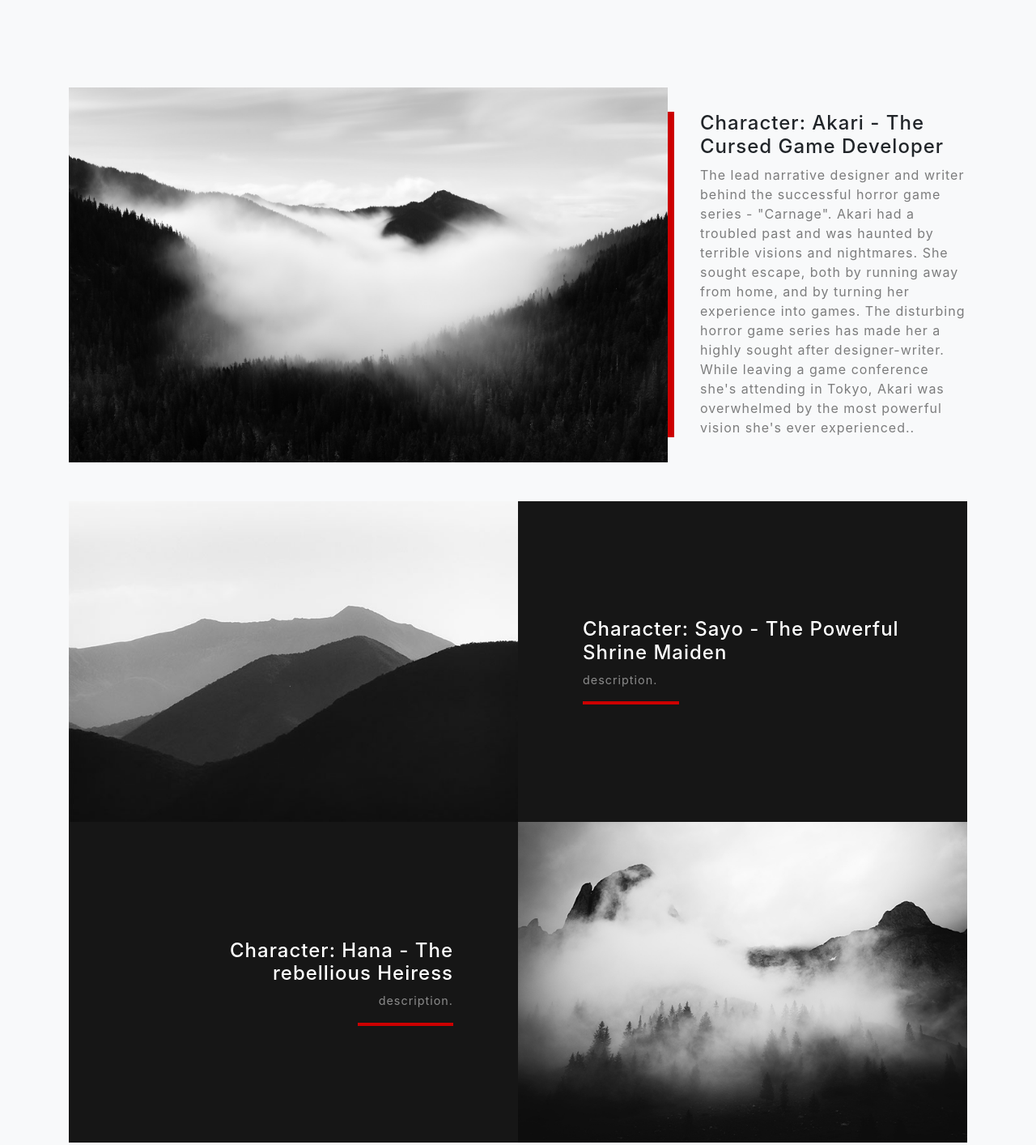
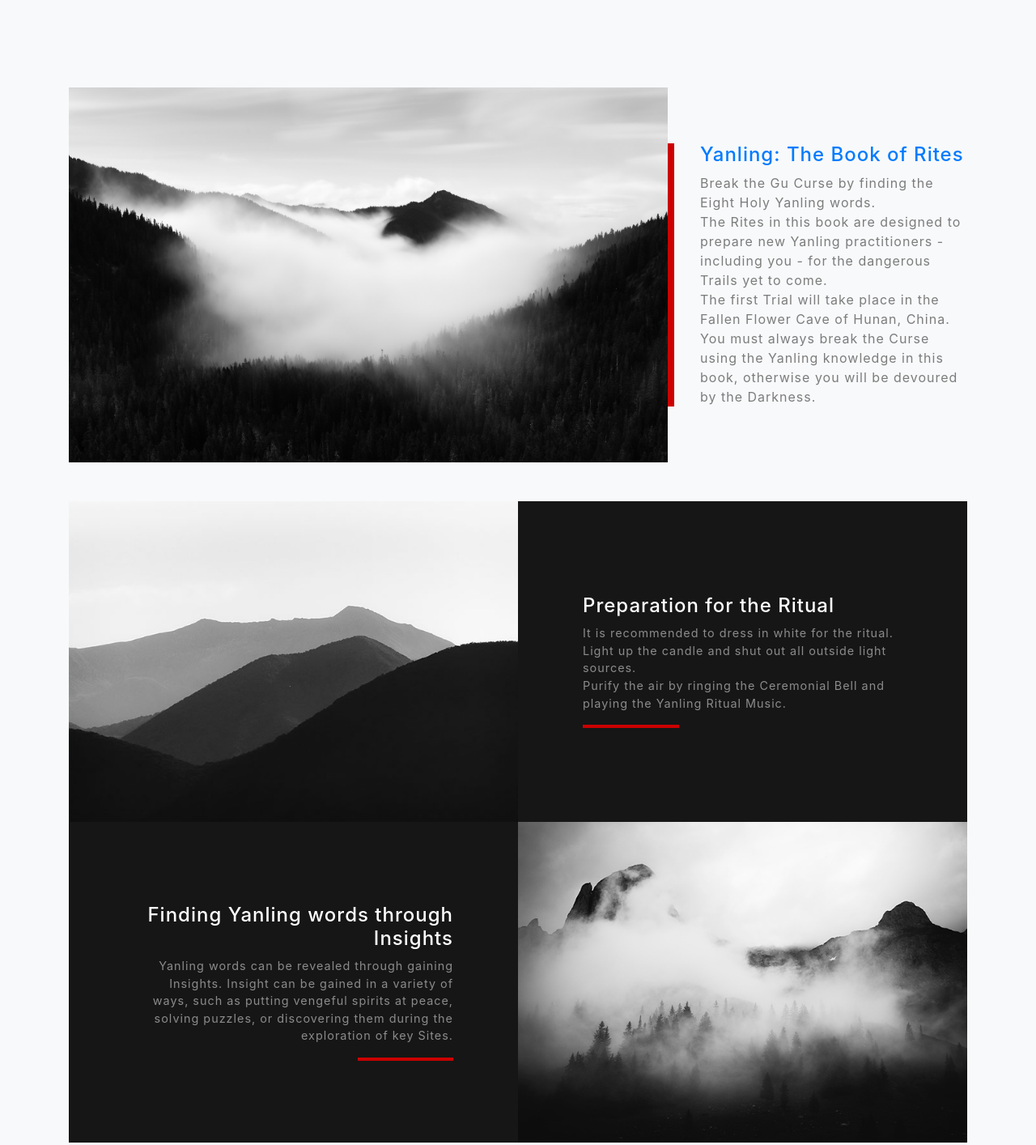
Before and after one commit to spiderlili/yanling, a website with bundled scripts: page index.html in a window 1280 px wide. Shown: the part 1860-3274 px from the top of the page at 81% size. Built offline with nearby package versions, Linux system fonts and the light colour scheme.

Commit message:
updated text and links

```diff
--- a/index.html
+++ b/index.html
@@ -81,12 +81,17 @@
       <!-- Featured Project Row -->
       <div class="row align-items-center no-gutters mb-4 mb-lg-5">
         <div class="col-xl-8 col-lg-7">
-          <img class="img-fluid mb-3 mb-lg-0" src="img/bg-masthead.jpg" alt="">
+          <a href="https://docs.google.com/document/d/1uMlpkmxrkKd7MmwjFUVSxYSKu6cH6T36ZRFf1GYAH-A/edit?usp=sharing" target = "_blank"><img class="img-fluid mb-3 mb-lg-0" src="img/bg-masthead.jpg" alt=""></a>
         </div>
         <div class="col-xl-4 col-lg-5">
           <div class="featured-text text-center text-lg-left">
-            <h4>Character: Akari - The Cursed Game Developer</h4>
-            <p class="text-black-50 mb-0">The lead narrative designer and writer behind the successful horror game series - "Carnage". Akari had a troubled past and was haunted by terrible visions and nightmares. She sought escape, both by running away from home, and by turning her experience into games. The disturbing horror game series has made her a highly sought after designer-writer. While leaving a game conference she's attending in Tokyo, Akari was overwhelmed by the most powerful vision she's ever experienced..</p>
+            <a href="https://docs.google.com/document/d/1uMlpkmxrkKd7MmwjFUVSxYSKu6cH6T36ZRFf1GYAH-A/edit?usp=sharing" target = "_blank">
+              <h4>Yanling: The Book of Rites</h4></a>
+            <p class="text-black-50 mb-0">Break the Gu Curse by finding the Eight Holy Yanling words. </p>
+            <p class="text-black-50 mb-0">The Rites in this book are designed to prepare new Yanling practitioners - including you - for the dangerous Trails yet to come.
+              <br>The first Trial will take place in the Fallen Flower Cave of Hunan, China.
+<br>You must always break the Curse using the Yanling knowledge in this book, otherwise you will be devoured by the Darkness.
+</p>
           </div>
         </div>
       </div>
@@ -100,8 +105,9 @@
           <div class="bg-black text-center h-100 project">
             <div class="d-flex h-100">
               <div class="project-text w-100 my-auto text-center text-lg-left">
-                <h4 class="text-white">Character: Sayo - The Powerful Shrine Maiden</h4>
-                <p class="mb-0 text-white-50">description.</p>
+                <h4 class="text-white">Preparation for the Ritual</h4>
+                <p class="mb-0 text-white-50">It is recommended to dress in white for the ritual. Light up the candle and shut out all outside light sources. </p>
+                <p class="mb-0 text-white-50">Purify the air by ringing the Ceremonial Bell and playing the Yanling Ritual Music.</p>
                 <hr class="d-none d-lg-block mb-0 ml-0">
               </div>
             </div>
@@ -118,8 +124,8 @@
           <div class="bg-black text-center h-100 project">
             <div class="d-flex h-100">
               <div class="project-text w-100 my-auto text-center text-lg-right">
-                <h4 class="text-white">Character: Hana - The rebellious Heiress</h4>
-                <p class="mb-0 text-white-50">description.</p>
+                <h4 class="text-white">Finding Yanling words through Insights</h4>
+                <p class="mb-0 text-white-50">Yanling words can be revealed through gaining Insights. Insight can be gained in a variety of ways, such as putting vengeful spirits at peace, solving puzzles, or discovering them during the exploration of key Sites. </p>
                 <hr class="d-none d-lg-block mb-0 mr-0">
               </div>
             </div>
@@ -141,9 +147,9 @@
           <p class="mb-0 text-white-50">Each Yanling Practitioner must choose a Character with one of the Four Roles: </p>
 </br>
   <h4 class="mb-0 text-white-50">The Narrator</h4><p class="mb-0 text-white-50">Responsible for reading out the stories and events during the Quest.</p>
-</br><h4 class="mb-0 text-white-50">The Shaman / Shamaness</h4><p class="mb-0 text-white-50">responsible for the creation of a Fulu magic Talisman at the end of the Ritual by writing down the Yanling words on a piece of Joss Paper in red ink.</p>
-</br><h4 class="mb-0 text-white-50">The Warrior</h4><p class="mb-0 text-white-50">responsible for shouting out the Power Words (Qi / Kiai) during combat and intimidating opponents with their fearless fighting spirit. </p>
-</br><h4 class="mb-0 text-white-50">The Detective</h4><p class="mb-0 text-white-50">responsible for investigating and revealing the Yanling clues after gaining an insight.</p>
+</br><h4 class="mb-0 text-white-50">The Shaman / Shamaness</h4><p class="mb-0 text-white-50">Responsible for the creation of a Fulu magic Talisman at the end of the Ritual by writing down the Yanling words on a piece of Joss Paper in red ink.</p>
+</br><h4 class="mb-0 text-white-50">The Warrior</h4><p class="mb-0 text-white-50">Responsible for shouting out the Power Words (Qi / Kiai) during combat and intimidating opponents with their fearless fighting spirit. </p>
+</br><h4 class="mb-0 text-white-50">The Detective</h4><p class="mb-0 text-white-50">Responsible for investigating and revealing the Yanling clues after gaining an insight.</p>
         </div>
       </div>
     </div>
```
